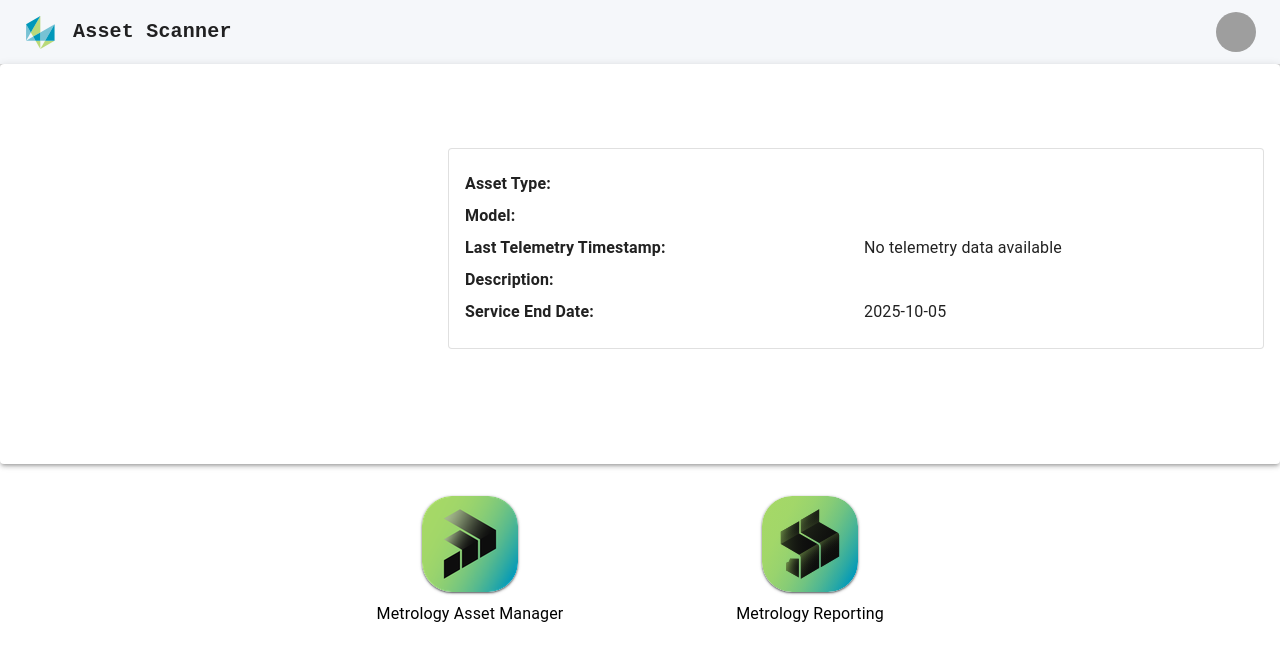
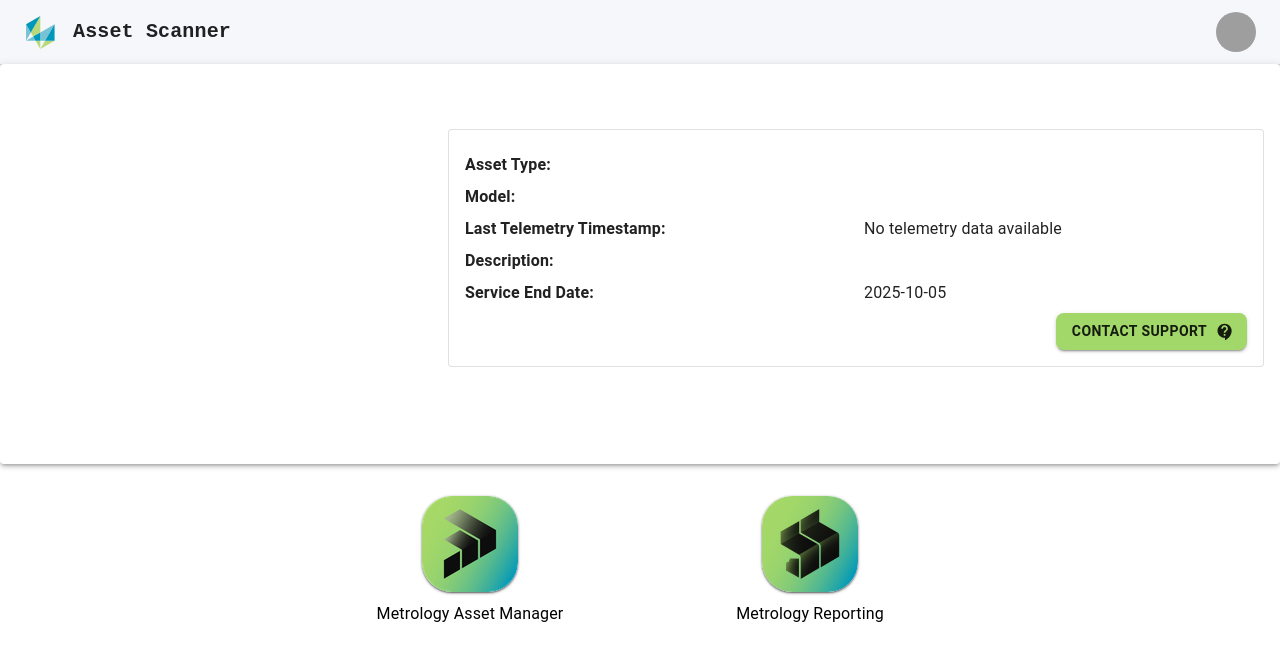
Before and after one commit to rravithejareddy/nexus_asset_scanner, a React (Create React App) app: page / in a window 1280 px wide. Shown: the top 660 px of the page. Built offline with nearby package versions, Linux system fonts and the light colour scheme; grey boxes are pictures that could not be loaded.

Commit message:
fixed fonts and layout

```diff
--- a/src/component/Description.tsx
+++ b/src/component/Description.tsx
@@ -1,9 +1,10 @@
-import { Box, Card, Grid, Paper, Typography } from "@mui/material";
+import { Box, Button, Card, Grid, Paper, Typography } from "@mui/material";
 import React, { useEffect, useState } from "react";
 import cmmImage from "../data/Images/Hexagon_CMM_MI_GLOBAL S_09x08_TOUCH_Right_Product_Photo.jpg";
 import LTImage from "../data/Images/Leica-Absolute-Tracker-AT960-M.jpg";
 import armImage from "../data/Images/Absolute-Arm-7-Axis-product-image.jpg";
 import mockData from "../data/assetData.json";
+import ContactSupportIcon from "@mui/icons-material/ContactSupport";
 
 const Description = (props: any) => {
   console.log("Object Id in Description : " + props.objectId);
@@ -100,8 +101,7 @@
                   { label: "Model", value: data?.Model },
                   { label: "Last Telemetry Timestamp", value: localTime },
                   { label: "Description", value: data?.Description },
-                  { label: "Service End Date", value: '2025-10-05' },
-
+                  { label: "Service End Date", value: "2025-10-05" },
                 ].map((item, index) => (
                   <Box
                     key={index}
@@ -109,7 +109,7 @@
                       display: "flex",
                       width: "100%",
                       mb: 1,
-                      flexDirection: { xs: "column", md: "row" },
+                      flexDirection: { xs: "row", md: "row" },
                     }}
                   >
                     <Box sx={{ flex: "1", textAlign: "left", pr: 2 }}>
@@ -123,6 +123,20 @@
                   </Box>
                 ))}
               </Box>
+              <Box sx={{ display: "flex", justifyContent: "end" }}>
+                <Button
+                  sx={{
+                    backgroundColor: "#a2d769",
+                    fontWeight: "600",
+                    borderRadius: "8px",
+                  }}
+                  href="https://support.hexagonmi.com/s/"
+                  variant="contained"
+                  endIcon={<ContactSupportIcon />}
+                >
+                  Contact Support
+                </Button>
+              </Box>
             </Card>
           </Grid>
         </Grid>
--- a/src/component/Header.tsx
+++ b/src/component/Header.tsx
@@ -46,7 +46,6 @@
               display: { xs: "none", md: "flex" },
               fontFamily: "monospace",
               fontWeight: 700,
-              letterSpacing: ".2px",
               color: "inherit",
               textDecoration: "none",
             }}
@@ -91,12 +90,13 @@
             sx={{
               mr: "42px",
               display: { xs: "flex", md: "none" },
+              justifyContent: { xs: "center", md: "none" },
               flexGrow: 1,
               fontFamily: "monospace",
               fontWeight: 700,
-              letterSpacing: ".5px",
               color: "inherit",
               textDecoration: "none",
+              fontSize: { xs: "20px", md: "24px" },
             }}
           >
             Asset Scanner
--- a/src/component/LeftNavigation.tsx
+++ b/src/component/LeftNavigation.tsx
@@ -9,6 +9,7 @@
 import ListItemText from "@mui/material/ListItemText";
 import InboxIcon from "@mui/icons-material/MoveToInbox";
 import MailIcon from "@mui/icons-material/Mail";
+import { ContactPage, Home, InfoRounded } from "@mui/icons-material";
 
 interface LeftNavigationProps {
   toggleDrawer: (open: boolean) => void;
@@ -27,7 +28,7 @@
           <ListItem key={text} disablePadding>
             <ListItemButton>
               <ListItemIcon>
-                {index % 2 === 0 ? <InboxIcon /> : <MailIcon />}
+                <Home />{" "}
               </ListItemIcon>
               <ListItemText primary={text} />
             </ListItemButton>
@@ -40,7 +41,7 @@
           <ListItem key={text} disablePadding>
             <ListItemButton>
               <ListItemIcon>
-                {index % 2 === 0 ? <InboxIcon /> : <MailIcon />}
+                {index % 2 === 0 ? <ContactPage /> : <InfoRounded />}
               </ListItemIcon>
               <ListItemText primary={text} />
             </ListItemButton>
```
